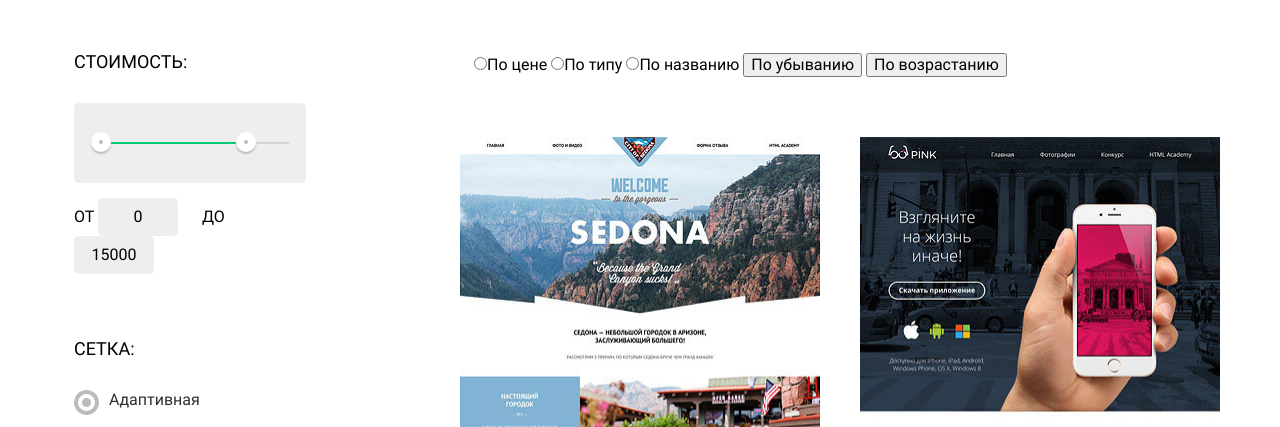
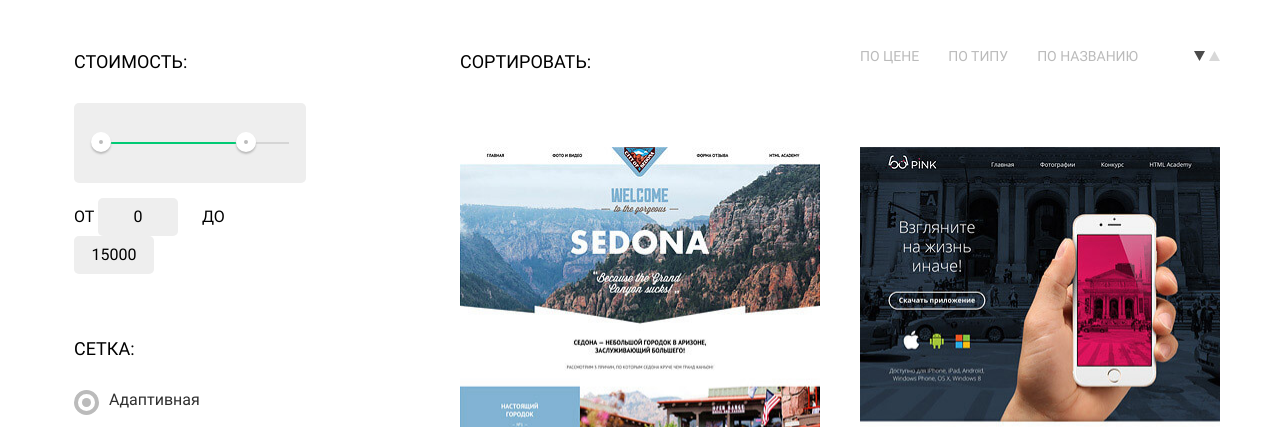
Before and after one commit to lubamark/nerds, a plain HTML site: page catalog.html in a window 1280 px wide. Shown: the part 367-794 px from the top of the page. Drawn offline with nearby package versions, Linux system fonts and the light colour scheme.

Commit message:
sort section stylized

```diff
--- a/catalog.html
+++ b/catalog.html
@@ -81,12 +81,28 @@
 	      <section class="catalog">
 	      <h2 class="visually-hidden">Наши шаблоны</h2>
 	      <form class="catalog-sort" action="https://echo.htmlacademy.ru/" method="get">
-	        <fieldset class="filter-field">
-		      <label class="radio-sort"><input class="sort__input" type="radio" name="sort" value="sort-by-price">По цене</label>
-		      <label class="radio-sort"><input class="sort__input" type="radio" name="sort" value="sort-by-type">По типу</label>
-		     <label class="radio-sort"><input class="sort__input" type="radio" name="sort" value="sort-by-name">По названию</label>
-		      <button type="button" class="button__sort button__sort--active" id="sort-lower">По убыванию</button>
-		      <button type="button" class="button__sort button__sort--active" id="sort-upper">По возрастанию</button>
+	        <fieldset class="sort-field">
+	          <p class="sort__legend">Сортировать: </p>
+			  <div class="sort-controls">
+				<input class="sort__input visually-hidden" type="radio" name="sort" value="sort-by-price" id="sort-by-price" cheked>
+				<label class="sort__label" for="sort-by-price">По цене</label>
+				<input class="sort__input visually-hidden" type="radio" name="sort" value="sort-by-type" id="sort-by-type">
+				<label class="sort__label" for="sort-by-type">По типу</label>
+				<input class="sort__input visually-hidden" type="radio" name="sort" value="sort-by-name" id="sort-by-name">
+				<label class="sort__label" for="sort-by-name" >По названию</label>
+			  </div>
+			  <span class="sort-buttons">
+		        <button type="button" class="sort-buttons__item sort-buttons__item--down sort-buttons__item--active" id="sort-down"><span class="visually-hidden">По убыванию</span>
+					<svg version="1.1" id="Layer_1" x="0px" y="0px" width="11px" height="10px" viewBox="0 0 11 10" enable-background="new 0 0 11 10">
+						<polygon fil="#000000" points="5.5,10 0,0 11,0 "/>
+					</svg>
+				</button>
+		        <button type="button" class="sort-buttons__item sort-buttons__item--up" id="sort-up"><span class="visually-hidden">По возрастанию</span>
+					<svg class="button-up" version="1.1" id="Layer_1" x="0px" y="0px" width="11px" height="10px" viewBox="0 0 11 10" enable-background="new 0 0 11 10">
+						<polygon fill="#000000" points="5.5,0 0,10 11,10 "/>
+					</svg>
+				</button>
+			  </span>
 		    </fieldset>
 	      </form>
 	      <ul class="catalog-list">
--- a/scss/_catalog.scss
+++ b/scss/_catalog.scss
@@ -5,7 +5,6 @@
 
 	&-sort{
 		@include flex-basis(100%);
-
 	}
 
 	&-list{
@@ -24,3 +23,68 @@
 		margin-right: 40px;
 	}
 }
+
+	.sort{
+		&-field{
+			@include display-flex;
+			@include flex-direction(row);
+			@include flex-wrap(nowrap);
+			margin: 0 0 50px 0;
+			padding: 0;
+
+			border: none;
+		}
+
+
+		&-buttons{
+			margin-left: auto;
+
+			&__item{
+				margin: 0;
+				padding: 0;
+				@include opacity(0.15);
+
+				background-color: transparent;
+				border: none;
+
+				&:hover,
+				&:focus{
+					@include opacity(0.3);
+				}
+
+				&:active,
+				&--active{
+					@include opacity(0.7);
+				}
+			}
+		}
+
+		&__legend{
+			@extend .filter__legend;
+			@include flex-basis(360px);
+			@include flex-shrink(0);
+			margin-right: 40px;
+		}
+
+		&__label{
+			font-size: 14px;
+			line-height: 18px;
+			text-transform: uppercase;
+			color: darken($light-grey, 20%);
+			margin-right: 25px;
+		}
+
+		&__input{
+			&:hover + .sort__label,
+			&:focus + .sort__label{
+				color: darken($light-grey, 42%);
+			}
+			&:active + .sort__label{
+				color: darken($light-grey, 100%);
+			}
+
+			&:checked + .sort__label{
+				color: darken($light-grey, 100%);
+			}
+		}
+	}
```
Also changed, not shown: css/style.css, img/icon-up-dir.svg (added).
